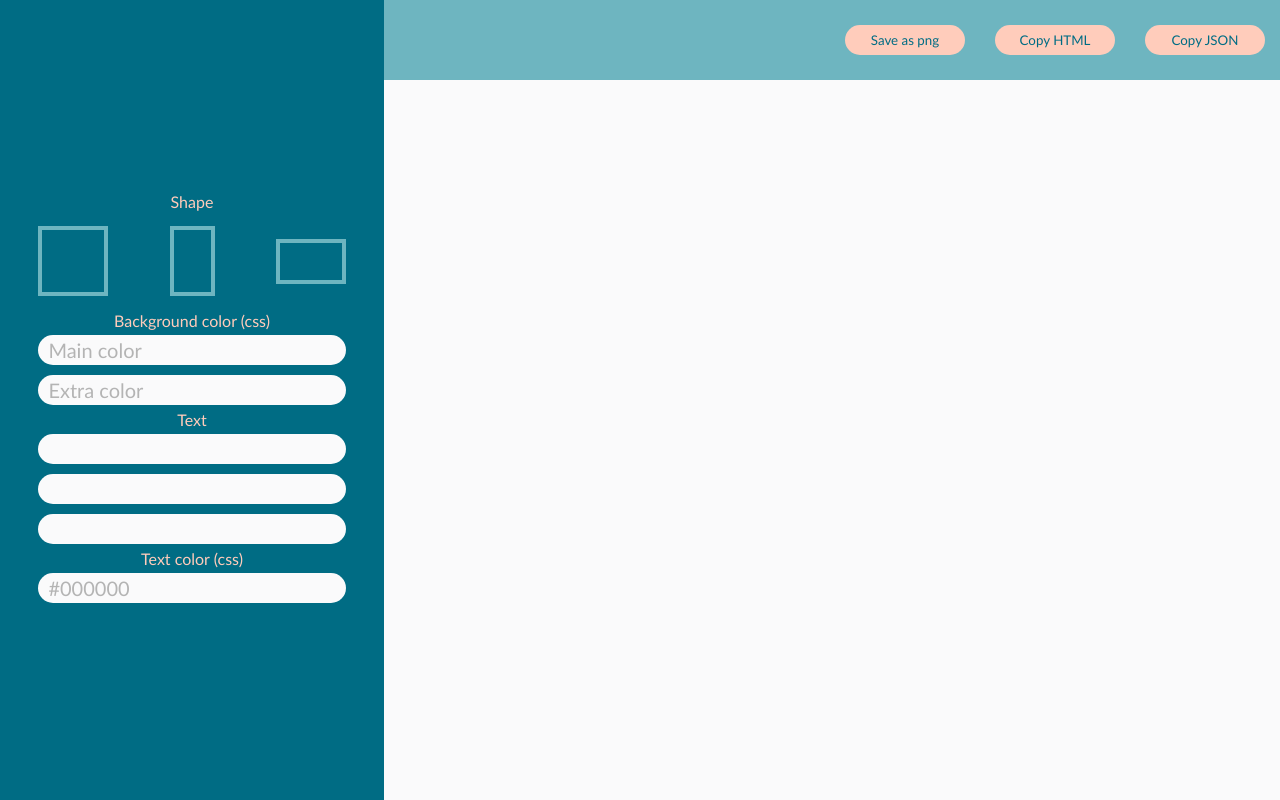
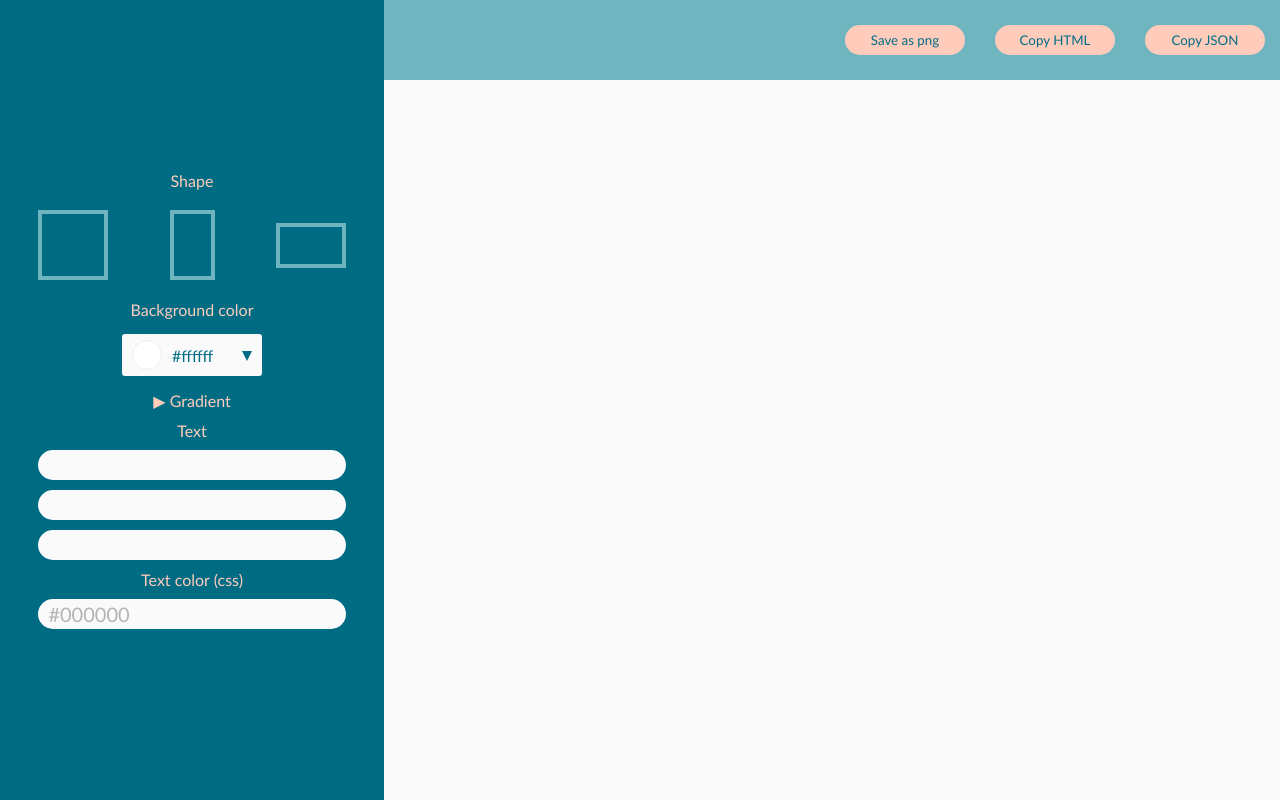
Before and after one commit to elinaa21/create-banner, a React app: page / in a window 1280 px wide. Built offline with nearby package versions, Linux system fonts and the light colour scheme.

Commit message:
setting color

```diff
--- a/src/components/BannerForm/BannerForm.jsx
+++ b/src/components/BannerForm/BannerForm.jsx
@@ -1,32 +1,14 @@
 import React from 'react';
-import { useDispatch, useSelector } from 'react-redux';
 
-import { setColor } from '../../state/actions';
+import ChooseColor from '../ChooseColor/ChooseColor';
 import ChooseShape from '../ChooseShape/ChooseShape';
 import './BannerForm.scss';
 
 const BannerForm = () => {
-    const dispatch = useDispatch();
-    const color = useSelector(state => state.banner.color);
-
-    const setMainColor = e => {
-        dispatch(setColor(e.target.value));
-    };
-    // const setGradient = e => {
-    //     dispatch(setColor(e.currentTarget.value));
-    // };
-
     return (
         <div className="banner-form">
             <ChooseShape />
-            <div className="banner-form__label">Background color (css)</div>
-            <input
-                className="banner-form__input"
-                placeholder="Main color"
-                onChange={setMainColor}
-                value={color}
-            />
-            <input className="banner-form__input" placeholder="Extra color" />
+            <ChooseColor />
             <div className="banner-form__label">Text</div>
             <input className="banner-form__input" />
             <input className="banner-form__input" />
--- a/src/components/BannerForm/BannerForm.scss
+++ b/src/components/BannerForm/BannerForm.scss
@@ -14,6 +14,10 @@ $white: #fafafb;
 
     &__label {
         color: $pink;
+        margin: 5px 0;
+        &_dropdown {
+            cursor: pointer;
+        }
     }
 
     &__input {
--- /dev/null
+++ b/src/components/ChooseColor/ChooseColor.jsx
@@ -0,0 +1,124 @@
+import React, { useState, useEffect } from 'react';
+import { useDispatch } from 'react-redux';
+
+import { setColor } from '../../state/actions';
+import './ChooseColor.scss';
+
+const ChooseColor = () => {
+    const dispatch = useDispatch();
+    const [mainColor, setMainColor] = useState('#ffffff');
+    const [gradientOpened, setGradientOpened] = useState(false);
+    const [extraColor, setExtraColor] = useState('#ffffff');
+    const [gradientType, setGradientType] = useState('linear');
+    const [gradientAngle, setGradientAngle] = useState(50);
+
+    const setFinalColor = () => {
+        let color;
+
+        if (!gradientOpened) {
+            color = mainColor;
+        } else {
+            if (gradientType === 'linear') {
+                color = `linear-gradient(${gradientAngle}deg, ${mainColor}, ${extraColor})`;
+            } else {
+                color = `radial-gradient(${mainColor}, ${extraColor})`;
+            }
+        }
+        dispatch(setColor(color));
+    };
+
+    useEffect(() => {
+        setFinalColor();
+    }, [mainColor, extraColor, gradientType, gradientAngle]);
+
+    const changeMainColor = e => {
+        setMainColor(e.target.value);
+    };
+
+    const toggleGradient = () => {
+        setGradientOpened(!gradientOpened);
+    };
+
+    const changeExtraColor = e => {
+        setExtraColor(e.target.value);
+    };
+
+    const changeGradientType = e => {
+        setGradientType(e.target.value);
+    };
+
+    const changeGradientAngle = e => {
+        setGradientAngle(e.target.value);
+    };
+
+    return (
+        <>
+            <div className="banner-form__label">Background color</div>
+            <label className="color-selector">
+                <span className="color-selector__circle" style={{ background: mainColor }} />
+                <span className="color-selector__span">{mainColor}</span>
+                <input
+                    type="color"
+                    value={mainColor}
+                    onChange={changeMainColor}
+                    className="color-selector__hidden"
+                />
+            </label>
+            <div
+                className="banner-form__label banner-form__label_dropdown"
+                onClick={toggleGradient}
+            >
+                {gradientOpened ? <span>&#9660;</span> : <span>&#9654;</span>} Gradient
+            </div>
+            {gradientOpened ? (
+                <>
+                    <label className="color-selector">
+                        <span
+                            className="color-selector__circle"
+                            style={{ background: extraColor }}
+                        />
+                        <span className="color-selector__span">{extraColor}</span>
+                        <input
+                            type="color"
+                            value={extraColor}
+                            onChange={changeExtraColor}
+                            className="color-selector__hidden"
+                        />
+                    </label>
+                    <select
+                        className="color-selector__gradient-type"
+                        defaultValue="linear"
+                        onChange={changeGradientType}
+                    >
+                        <option>linear</option>
+                        <option>radial</option>
+                    </select>
+                    {gradientType === 'linear' ? (
+                        <>
+                            <span
+                                className="range-label"
+                                style={{ left: `${(gradientAngle * 125) / 360}px` }}
+                            >
+                                {gradientAngle}deg
+                            </span>
+                            <input
+                                className="color-selector__gradient-angle"
+                                type="range"
+                                min="0"
+                                max="360"
+                                onChange={changeGradientAngle}
+                                defaultValue="50"
+                            />
+                            <div className="range-minmax">
+                                <span>0</span>
+                                <span>360</span>
+                            </div>
+                        </>
+                    ) : null}
+                </>
+            ) : null}
+        </>
+    );
+};
+
+export default ChooseColor;
--- /dev/null
+++ b/src/components/ChooseColor/ChooseColor.scss
@@ -0,0 +1,117 @@
+$white: #fafafb;
+$blue_dark: #006C84;
+
+@mixin range-thumb {
+    box-shadow: none;
+    border: 0px solid $white;
+    box-shadow: 0px 5px 5px rgba(0,0,0,0.25);
+    height: 22px;
+    width: 10px;
+    border-radius: 10px;
+    background: $white;
+    -webkit-appearance: none;
+    margin-top: -11px;
+}
+
+@mixin range-track {
+    height: 1px;
+    background: $white;
+    border-radius: 0px;
+}
+
+.color-selector {
+    display: flex;
+    align-items: center;
+    width: 140px;
+    margin: 10px 0;
+    border-radius: 3px;
+    position: relative;
+    padding: 6px 32px 6px 10px;
+    background: $white;
+    cursor: pointer;
+
+    &::after {
+        content: '';
+        width: 0;
+        height: 0;
+        border-style: solid;
+        border-width: 10px 5px 0 5px;
+        border-color: $blue_dark transparent transparent transparent;
+        position: absolute;
+        right: 10px;
+        top: 17px;
+    }
+
+    &__circle {
+        display: inline-block;
+        width: 30px;
+        height: 30px;
+        border-radius: 50%;
+        border: 1px solid #eee;
+        margin-right: 10px;
+    }
+
+    &__hidden {
+        position: absolute;
+        left: 0;
+        opacity: 0;
+    }
+
+    &__span {
+        display: inline-block;
+        vertical-align: middle;
+        color: $blue_dark;
+    }
+
+    &__gradient-type {
+        outline: none;
+        cursor: pointer;
+        width: 140px;
+        border-radius: 3px;
+        border: none;
+    }
+
+    &__gradient-angle {
+        margin-top: 15px;
+        width: 140px;
+        -webkit-appearance: none;
+        outline: none;
+        cursor: pointer;
+
+        &::-webkit-slider-runnable-track {
+            @include range-track();
+        }
+        &::-moz-range-track {
+            @include range-track();
+        }
+
+        &::-webkit-slider-thumb {
+            @include range-thumb();
+        }
+
+        &::-moz-range-thumb{
+            @include range-thumb();
+        }
+
+        &::-moz-focus-outer {
+            border: 0;
+        }
+    }
+}
+
+.range-minmax {
+    margin-top: 8px;
+    width: 140px;
+    display: flex;
+    justify-content: space-between;
+    font-size: 14px;
+    color: $white;
+}
+
+.range-label {
+    margin-top: 15px;
+    font-size: 12px;
+    color: $white;
+    position: relative;
+    width: 145px;
+}
--- a/src/components/Preview/Preview.jsx
+++ b/src/components/Preview/Preview.jsx
@@ -12,7 +12,7 @@ const Preview = () => {
         <div className="preview-zone">
             <PreviewHeader />
             <div className="banner-container">
-                <div className={`banner_${shape}`} style={{ backgroundColor: color }}>
+                <div className={`banner_${shape}`} style={{ background: color }}>
                     {/* <div></div> */}
                 </div>
             </div>
--- a/src/state/actions.js
+++ b/src/state/actions.js
@@ -2,10 +2,10 @@ import { actionTypes } from './reducers';
 
 export const setShape = shape => ({
     type: actionTypes.SET_SHAPE,
-    payload: { shape },
+    payload: { shape }
 });
 
 export const setColor = color => ({
     type: actionTypes.SET_COLOR,
-    payload: { color },
+    payload: { color }
 });
--- a/src/state/store.js
+++ b/src/state/store.js
@@ -2,7 +2,7 @@ import { combineReducers, createStore } from 'redux';
 import { bannerReducer } from './reducers';
 
 const reducers = combineReducers({
-    banner: bannerReducer,
+    banner: bannerReducer
 });
 
 const store = createStore(reducers);
```
Also changed, not shown: src/state/reducers.js (+4 -4 lines), 2 other files (tests, documents, lock files or other folders).
